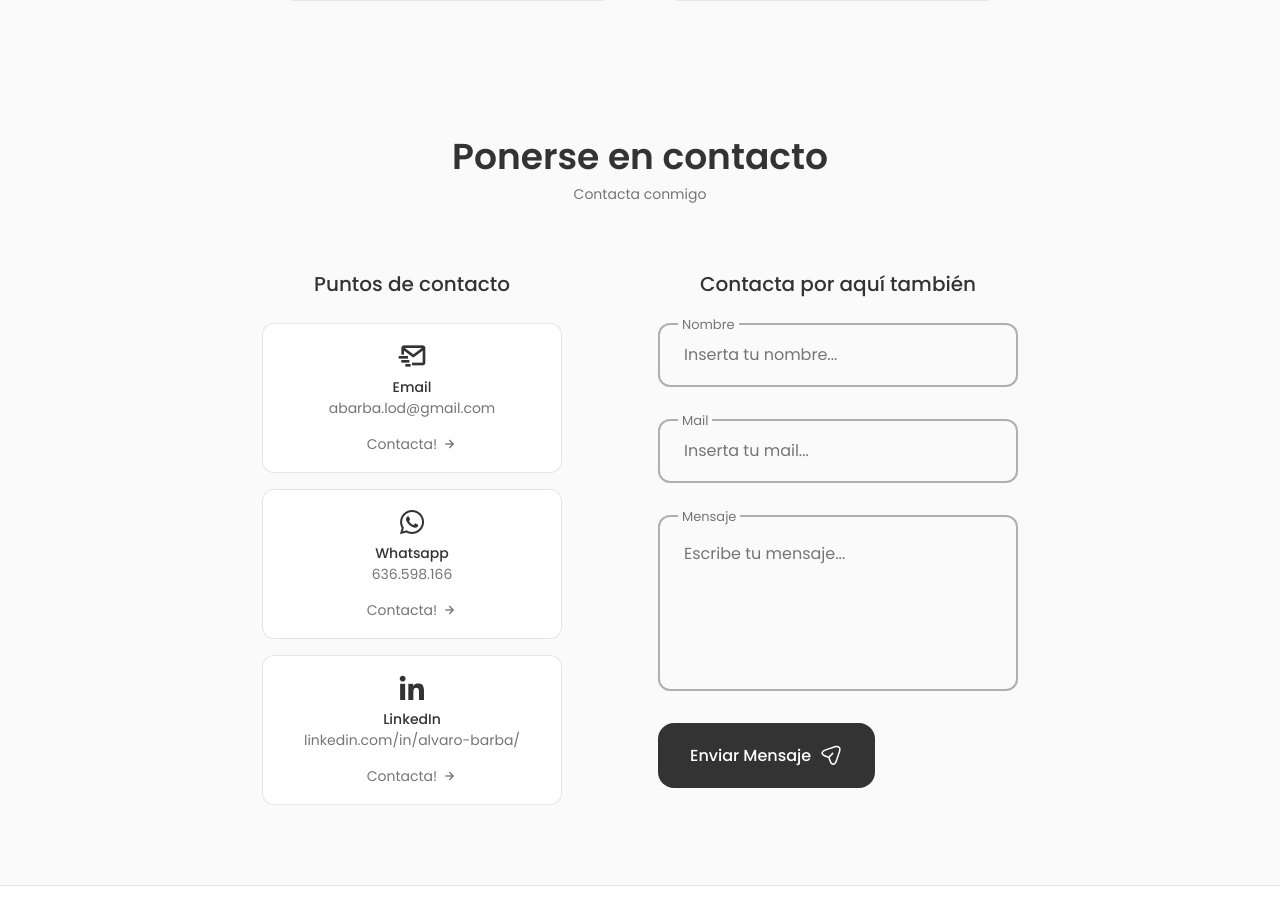
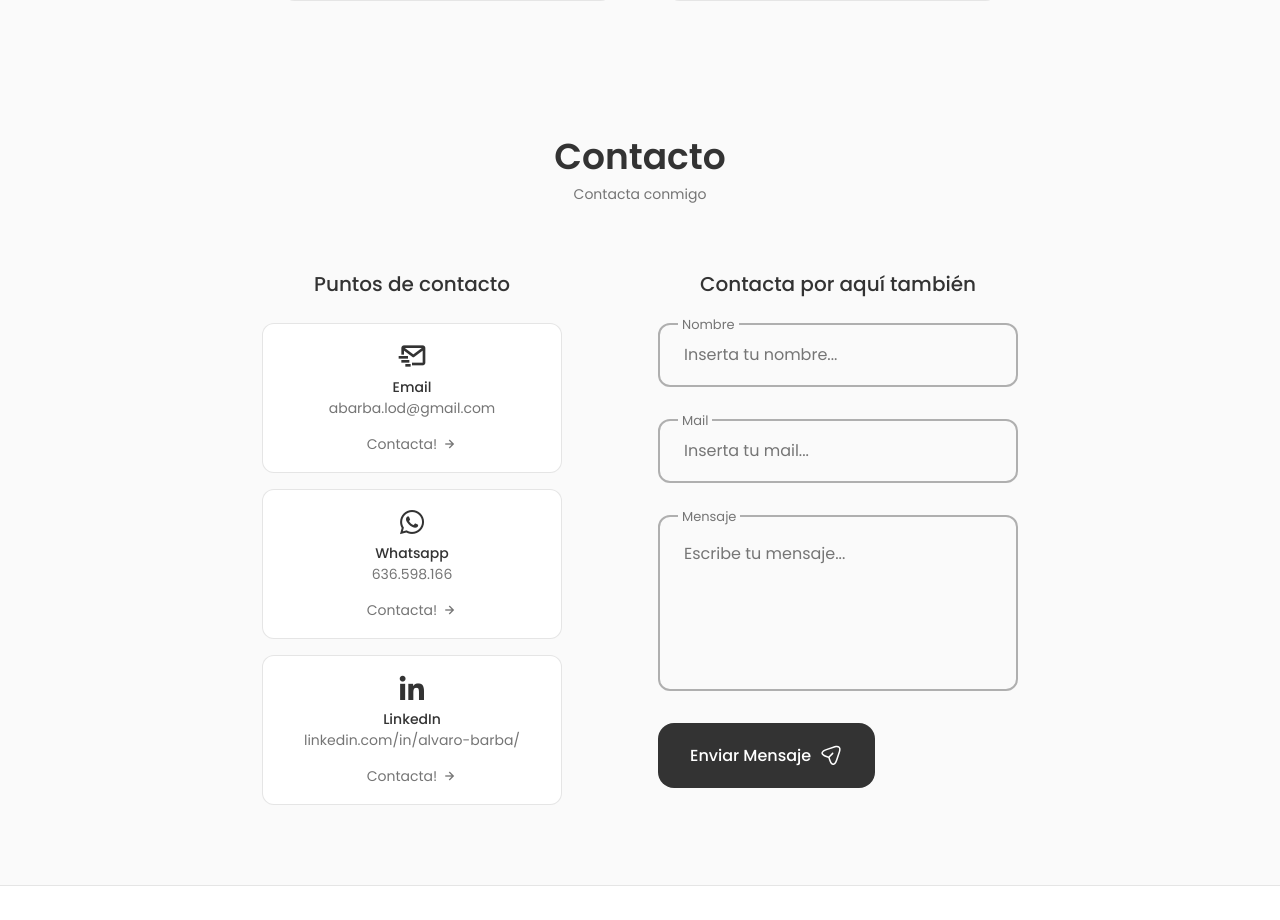
Before and after one commit to abarbaIH/portfolio, a React (Create React App) app: page / in a window 1280 px wide. Shown: the part 5402-6322 px from the top of the page. Built offline with nearby package versions, Linux system fonts and the light colour scheme.

Commit message:
contact update

```diff
--- a/src/components/contact/Contact.jsx
+++ b/src/components/contact/Contact.jsx
@@ -21,7 +21,7 @@ const Contact = () => {
 
     return (
         <section className="contact section" id="contact">
-            <h2 className="section__title">Ponerse en contacto</h2>
+            <h2 className="section__title">Contacto</h2>
             <span className="section__subtitle">Contacta conmigo</span>
             <div className="contact__container container grid">
 
```
